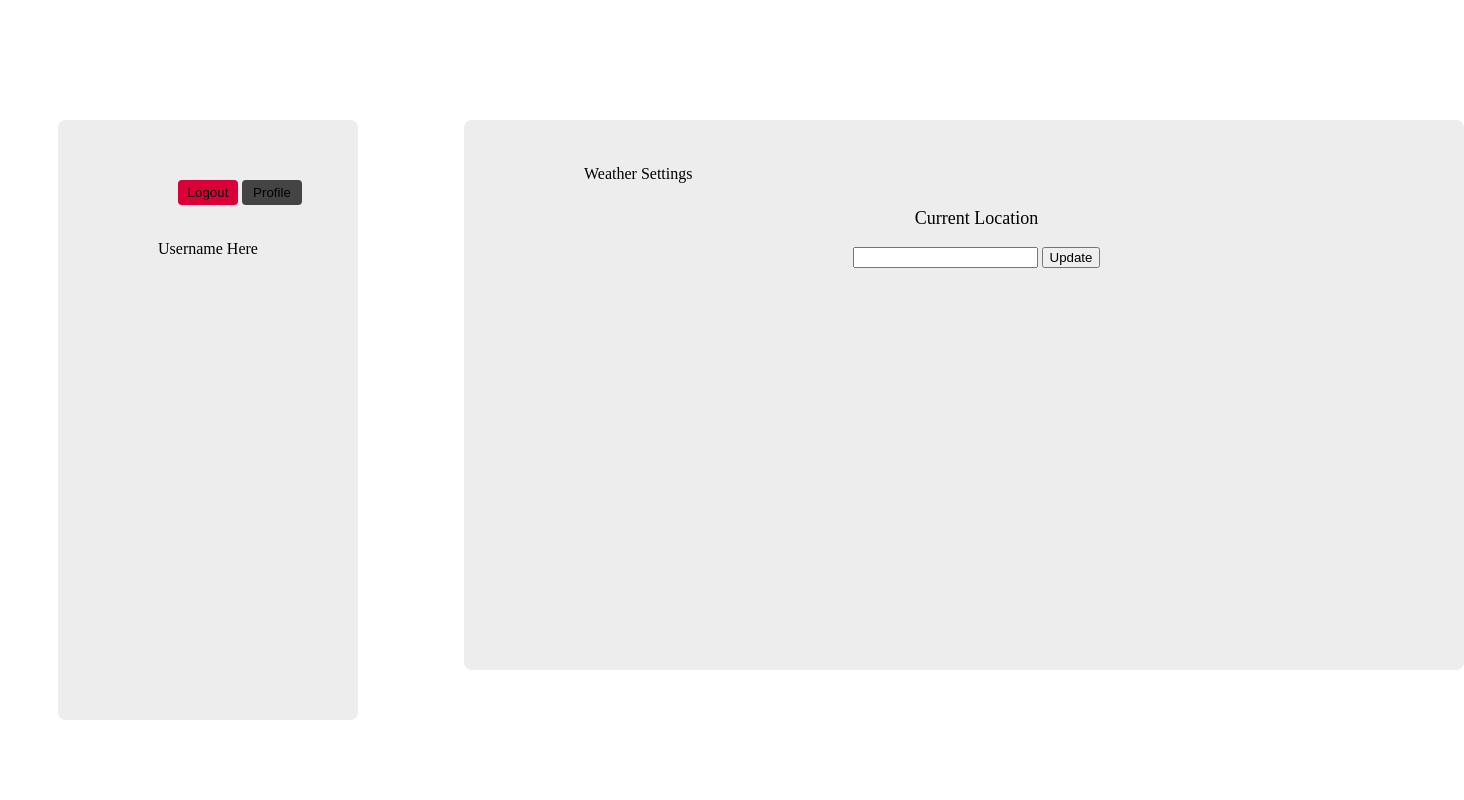
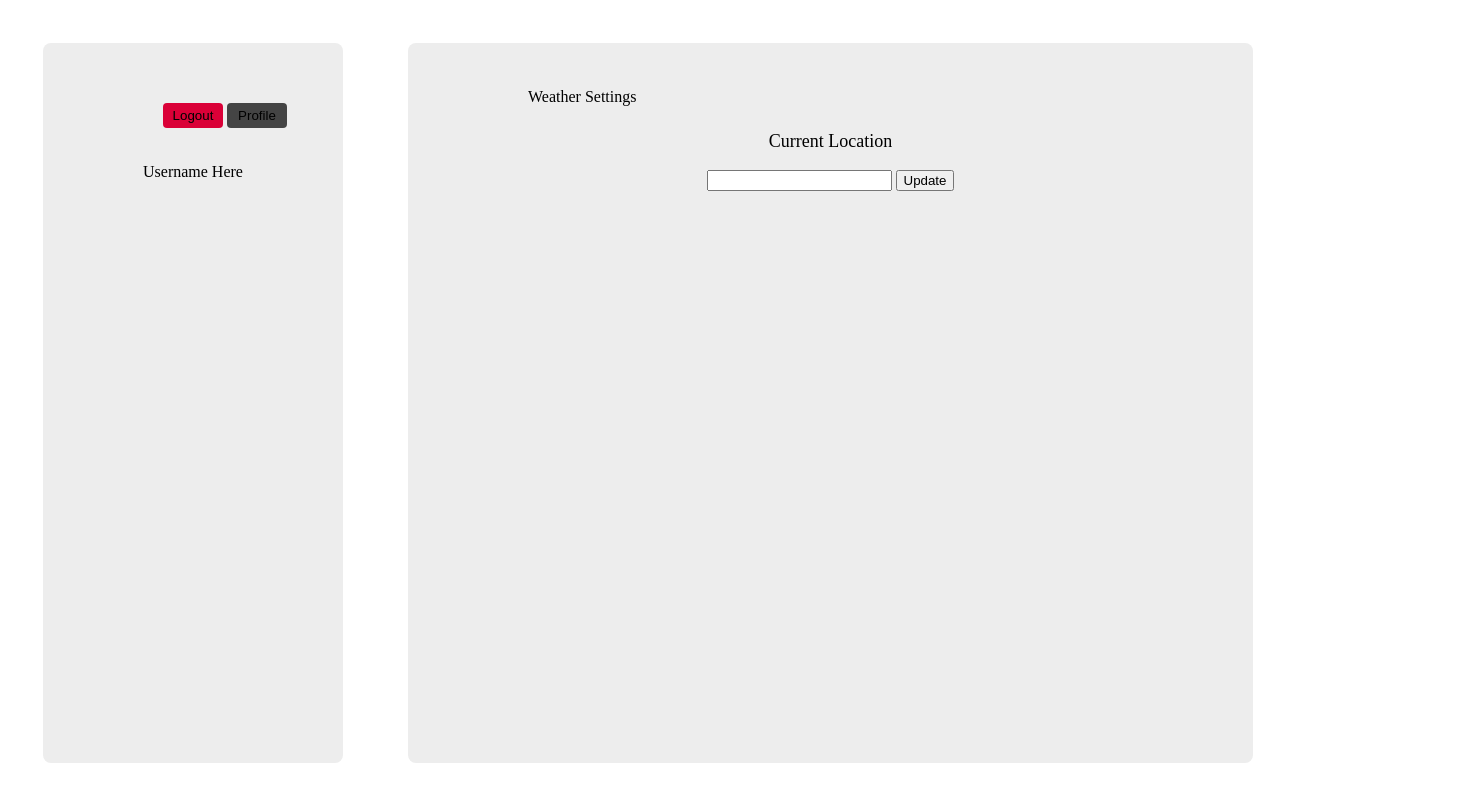
Before and after one commit to SSkimmd/COMP2003, a SvelteKit app in the folder Source Code/WebApp/my-app/: page /weather in a window 1280 px wide. Shown: the whole page, 1464 px wide, since content can reach past the window. Built offline with nearby package versions, Linux system fonts and the light colour scheme; no server answers; some icons are missing.

Commit message:
Made changes to layout. Will have to adjust to be more flexible for different screen sizes in future.

```diff
--- a/Source Code/WebApp/my-app/src/components/boxes/customise-box.svelte
+++ b/Source Code/WebApp/my-app/src/components/boxes/customise-box.svelte
@@ -22,9 +22,8 @@
     }
 
     div {
-        width: 450px;
-        height: 250px;
-        border-radius: 10px;
+
+        border-radius: 8px;
         background-color: #EDEDED;
         cursor: pointer;
         border: none;
--- a/Source Code/WebApp/my-app/src/components/boxes/device-box.svelte
+++ b/Source Code/WebApp/my-app/src/components/boxes/device-box.svelte
@@ -23,9 +23,8 @@
     }
 
     div {
-        width: 450px;
-        height: 250px;
-        border-radius: 10px;
+
+        border-radius: 8px;
         background-color: #EDEDED;
         cursor: pointer;
         border: none;
--- a/Source Code/WebApp/my-app/src/components/boxes/weather-box.svelte
+++ b/Source Code/WebApp/my-app/src/components/boxes/weather-box.svelte
@@ -40,9 +40,8 @@
     }
 
     div {
-        width: 450px;
-        height: 250px;
-        border-radius: 10px;
+
+        border-radius: 8px;
         background-color: #EDEDED;
         cursor: pointer;
         border: none;
@@ -58,4 +57,6 @@
         cursor: pointer;
         border: none;
     }
+
+
 </style>
--- a/Source Code/WebApp/my-app/src/components/navigation.svelte
+++ b/Source Code/WebApp/my-app/src/components/navigation.svelte
@@ -43,16 +43,19 @@
     #navbar {
         position: absolute;
         width: 300px;
-        height: 75vh;
+        height: 90vh;
         background-color: #EDEDED;
         border-radius: 8px;
-        margin-left: 50px;
+        margin-left: 35px;
+        margin-top: 35px;
+        margin-bottom: 35px;
     }
 
     #navbar p {
         position: absolute;
         margin-left: 100px;
         margin-top: 35px;
+        margin-bottom: 35px;
         font-family: 'Franklin Gothic Light';
     }
 </style>
--- a/Source Code/WebApp/my-app/src/routes/calendar/+page.svelte
+++ b/Source Code/WebApp/my-app/src/routes/calendar/+page.svelte
@@ -56,11 +56,11 @@
   })
 </script>
 
-<div style='margin-top: 15vh;'>
+<div>
   <Navigation/>
 </div>
 
-<div style='margin-top: 15vh;'>
+<div>
   <div id="device">
     <button on:click={backPressed} style='position:absolute; width: 40px;
     height: 40px; margin-top: 20px; margin-left: 20px;
@@ -130,9 +130,12 @@
 
   #device {
     position: absolute;
-    margin-left: 456px;
-    width: 1000px;
-    height: 550px;
+    margin-left: 400px;
+    margin-top: 35px;
+    margin-bottom: 35px;
+    min-width: 300px;
+    width: calc(100% - 435px);
+    height: 90vh;
     background-color: #EDEDED;
     border-radius: 8px;
     list-style-type: none;
--- a/Source Code/WebApp/my-app/src/routes/customise/+page.svelte
+++ b/Source Code/WebApp/my-app/src/routes/customise/+page.svelte
@@ -11,7 +11,7 @@
     }
   </script>
 
-<div style='margin-top: 15vh;'>
+<div >
     <Navigation/>
   </div>
 
@@ -32,15 +32,20 @@
   <style>
     #device-content {
       margin-left: 25px;
-      margin-top: 25px;
+      margin-top: 35px;
+      margin-right: 35px;
       text-align: center;
     }
 
     #device {
       position: absolute;
-      margin-left: 456px;
-      width: 1000px;
-      height: 550px;
+      margin-left: 400px;
+      margin-right: 35px;
+      margin-top: 35px;
+      margin-bottom: 35px;
+      min-width: 300px;
+      width: calc(100% - 435px);
+      height: 90vh;
       background-color: #EDEDED;
       border-radius: 8px;
 
--- a/Source Code/WebApp/my-app/src/routes/device/+page.svelte
+++ b/Source Code/WebApp/my-app/src/routes/device/+page.svelte
@@ -15,7 +15,7 @@
   }
 </script>
 
-<div style='margin-top: 15vh;'>
+<div>
   <Navigation/>
 </div>
 
@@ -50,9 +50,12 @@
 
   #device {
     position: absolute;
-    margin-left: 456px;
-    width: 1000px;
-    height: 550px;
+    margin-left: 400px;
+    margin-top: 35px;
+    margin-bottom: 35px;
+    min-width: 300px;
+    width: calc(100% - 435px);
+    height: 90vh;
     background-color: #EDEDED;
     border-radius: 8px;
 
--- a/Source Code/WebApp/my-app/src/routes/weather/+page.svelte
+++ b/Source Code/WebApp/my-app/src/routes/weather/+page.svelte
@@ -25,7 +25,7 @@
   </script>
 
 
-<div style='margin-top: 15vh;'>
+<div>
     <Navigation/>
   </div>
 
@@ -44,7 +44,7 @@
       <input placeholder={currentLocation} bind:value={currentLocation}/>
       <button on:click={updateLocation}>Update</button>
     </div>
-    <div>
+    <div style= 'margin-left: 20px'>
       {#await GetWeather()}
         <p>Loading...</p>
       {:then temp}
@@ -57,14 +57,19 @@
     #device-content {
       margin-left: 25px;
       margin-top: 25px;
-      text-align: center;
+    text-align: center;
+    margin-bottom: 25px;
+    margin-right: 25px;
     }
 
     #device {
       position: absolute;
-      margin-left: 456px;
-      width: 1000px;
-      height: 550px;
+      margin-left: 400px;
+      margin-top: 35px;
+      margin-bottom: 35px;
+      min-width: 300px;
+      width: calc(100% - 435px);
+      height: 90vh;
       background-color: #EDEDED;
       border-radius: 8px;
 
```
Also changed, not shown: Source Code/WebApp/my-app/src/routes/home/+page.svelte (+34 -14 lines).
